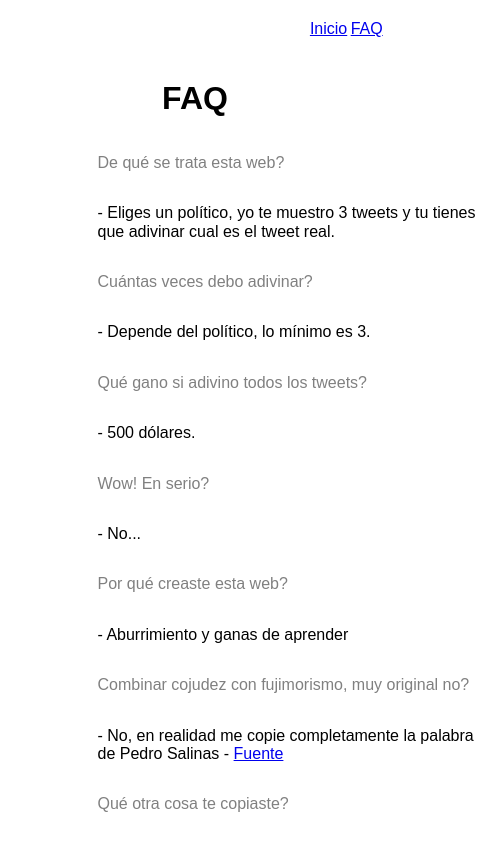
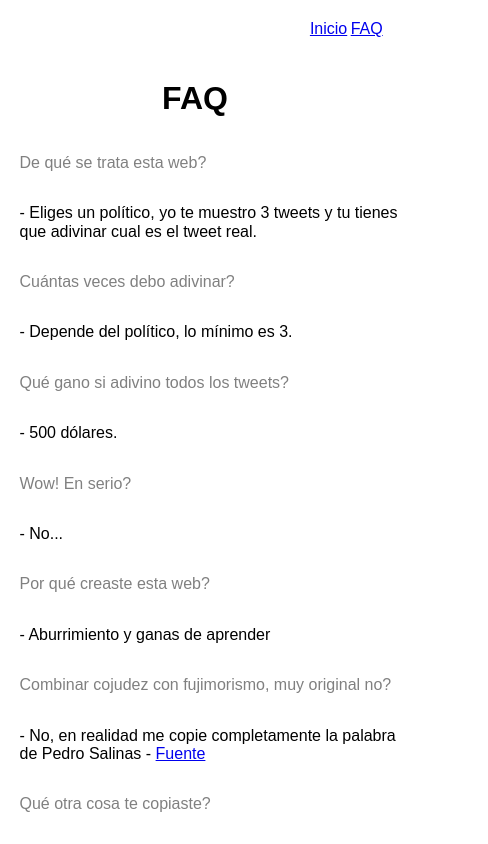
Before and after one commit to eperedo/firefuji, a Vue app: page /faq in a window 390 px wide. Shown: the top 844 px of the page, 488 px wide, since content can reach past the window. Built offline with nearby package versions, Linux system fonts and the light colour scheme; what vuefire would draw is missing.

Commit message:
fix(Mobile): Minor css updates for better mobile version

```diff
--- a/src/components/AuthorItem.vue
+++ b/src/components/AuthorItem.vue
@@ -53,6 +53,7 @@
 	justify-content: center;
 	margin: 2%;
 	padding: 2%;
+	width: 200px;
 }
 
 img {
--- a/src/components/FaqItem.vue
+++ b/src/components/FaqItem.vue
@@ -42,4 +42,11 @@
 		color: grey;
 	}
 }
+
+@media only screen and (max-device-width: 1024px) {
+
+	.faq-item {
+		padding-left: 10%;
+	}
+}
 </style>
```
